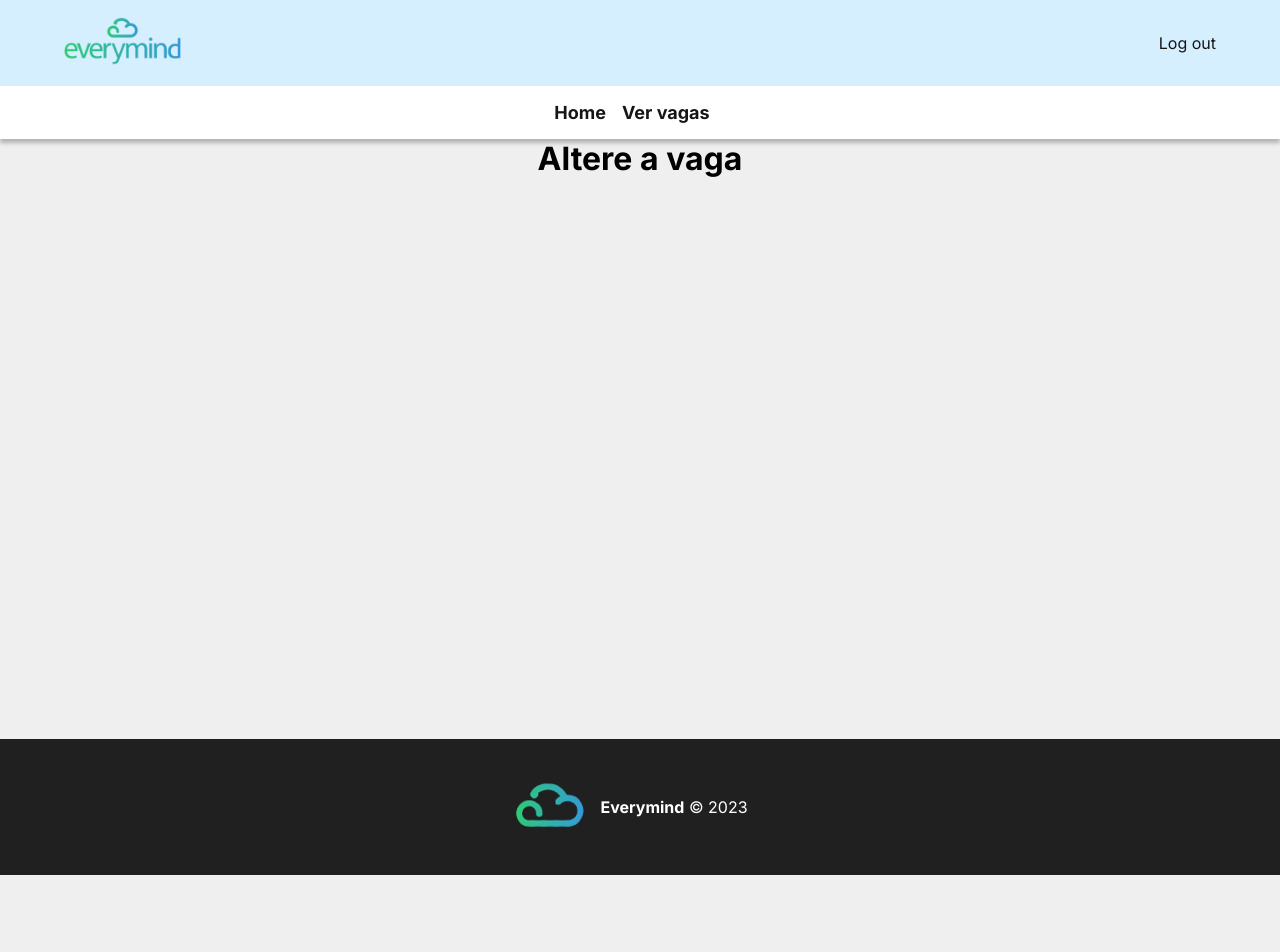
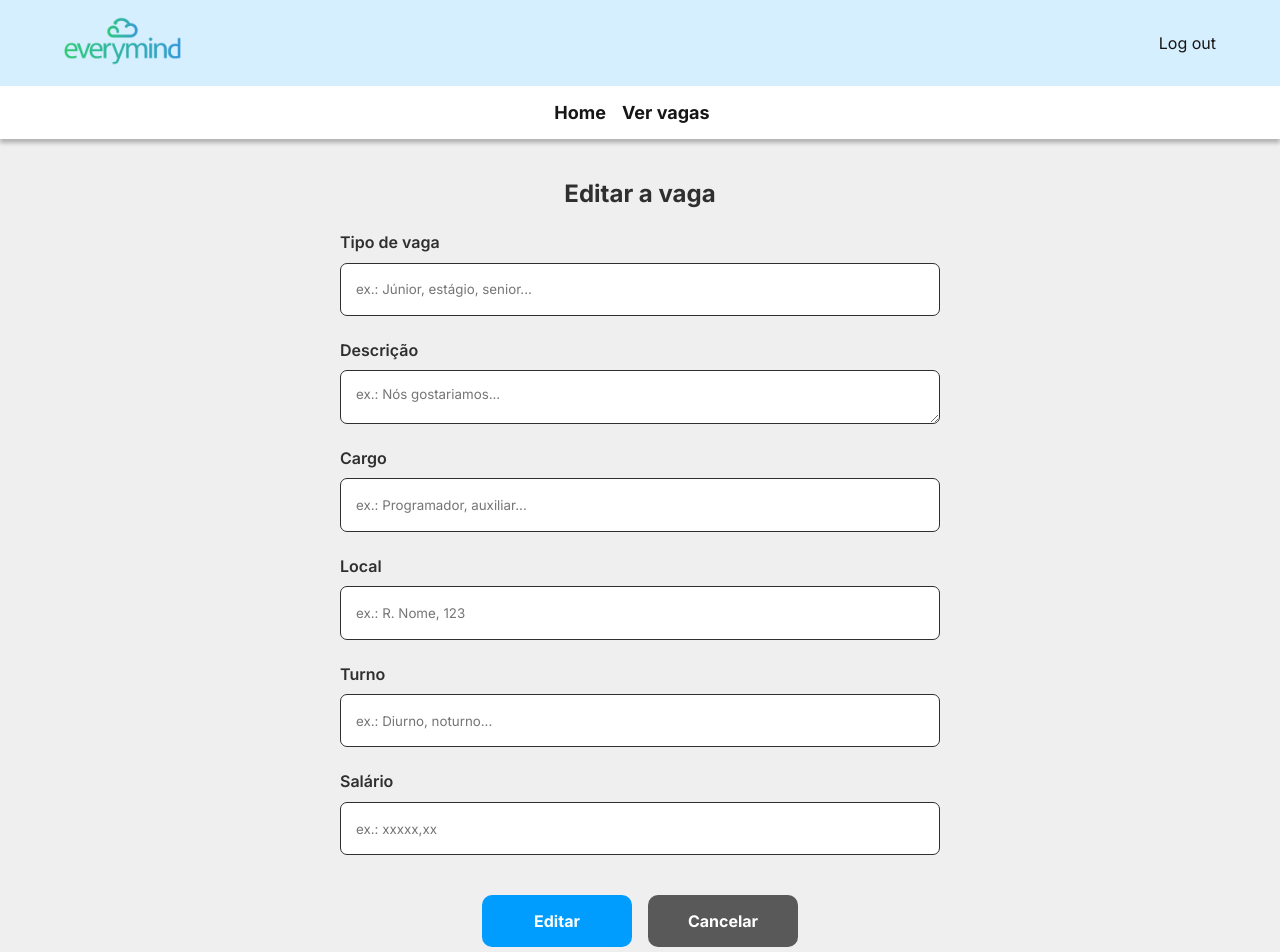
Before and after one commit to guiwoliveira/Site-Cadastro-Vagas, a React (Create React App) app: page /alteracao in a window 1280 px wide. Shown: the top 952 px of the page. Before the commit the page ends 875 px from the top, so only its background shows below. Built offline with nearby package versions, Linux system fonts and the light colour scheme.

Commit message:
arter: editar vagas

```diff
--- a/src/components/layout/LinkButton.module.css
+++ b/src/components/layout/LinkButton.module.css
@@ -3,6 +3,7 @@
     background-color: #009DFF;
     color: #fff;
     padding: 1em;
+    margin: 0 1em;
     text-decoration: none;
     display: flex;
     justify-content: center;
--- a/src/components/pages/Alteracao.js
+++ b/src/components/pages/Alteracao.js
@@ -1,6 +1,46 @@
+import { Link } from 'react-router-dom'
+import LinkButton from '../layout/LinkButton'
+
+import styles from './Alteracao.module.css'
+
 function Alteracao() {
     return(
-        <h1>Altere a vaga</h1>
+        <container>
+            <section className={styles.alteracao_container}>
+                <h1>Editar a vaga</h1>
+
+                <form className={styles.form}>
+                    <div className={styles.div_form}>
+                        <label>Tipo de vaga</label>
+                        <input type='text' name='tipo' placeholder='ex.: Júnior, estágio, senior...' />
+                    </div>
+                    <div className={styles.div_form}>
+                        <label>Descrição</label>
+                        <textarea type='text' name='descricao' placeholder='ex.: Nós gostariamos...' />
+                    </div>
+                    <div className={styles.div_form}>
+                        <label>Cargo</label>
+                        <input type='text' name='cargo' placeholder='ex.: Programador, auxiliar...' />
+                    </div>
+                    <div className={styles.div_form}>
+                        <label>Local</label>
+                        <input type='text' name='local' placeholder='ex.: R. Nome, 123' />
+                    </div>
+                    <div className={styles.div_form}>
+                        <label>Turno</label>
+                        <input type='text' name='turno' placeholder='ex.: Diurno, noturno...' />
+                    </div>
+                    <div className={styles.div_form}>
+                        <label>Salário</label>
+                        <input type='number' name='salario' placeholder='ex.: xxxxx,xx' />
+                    </div>
+                </form>
+            </section>
+            <section className={styles.form_button}>
+                <Link className={styles.btn_editar} to="/vagas" text="Editar" >Editar</Link>
+                <Link className={styles.btn_cancelar} to="/vagas" text="Editar" >Cancelar</Link>
+            </section>
+        </container>
     )
 }
 
--- /dev/null
+++ b/src/components/pages/Alteracao.module.css
@@ -0,0 +1,107 @@
+/** Geral -------------------------------------------------------*/
+.alteracao_container {
+    width: 100%;
+    display: flex;
+    flex-direction: column;
+    align-items: center;
+    justify-content: center;
+    padding: 1em 0;
+}
+
+.alteracao_container h1 {
+    color: #2f2f2f;
+    padding: 1em;
+}
+
+/** Formulario -------------------------------------------------------*/
+.form {
+    width: 600px;
+}
+
+.div_form{
+    display: flex;
+    flex-direction: column;
+    padding-bottom: 1.5em;
+}
+
+.form label {
+    color: #2f2f2f;
+    font-weight: 600;
+    padding-bottom: 1ch;
+}
+
+.form input, textarea {
+    height: 4em;
+    padding: 15px;
+    border-radius: 7px;
+    border: 1px #2f2f2f solid;
+}
+
+.form input:focus, textarea:focus{
+    outline: 2px solid #009DFF;
+}
+
+.form textarea {
+    width: 100%;
+    padding: 15px;
+    box-sizing: border-box;
+    resize: vertical;
+    max-height: 200px;
+    min-height: 4em;
+}
+
+/** Botão -------------------------------------------------------*/
+.form_button {
+    width: 100%;
+    padding-bottom: 3em;
+    display: flex;
+    justify-content: center;
+}
+
+.btn_editar {
+    width: 150px;
+    background-color: #009DFF;
+    color: #fff;
+    padding: 1em;
+    margin: 0 0.5em;
+    text-decoration: none;
+    display: flex;
+    justify-content: center;
+    font-weight: bold;
+    transition: 0.5s;
+    border-radius: 10px;
+}
+
+.btn_cancelar {
+    width: 150px;
+    background-color: #595959;
+    color: #fff;
+    padding: 1em;
+    margin: 0 0.5em;
+    text-decoration: none;
+    display: flex;
+    justify-content: center;
+    font-weight: bold;
+    transition: 0.2s;
+    border-radius: 10px;
+}
+
+.btn_editar:hover {
+    background-color: #31F787;
+}
+
+.btn_cancelar:hover {
+    opacity: 70%;
+}
+
+@media (max-width: 600px) {
+    .form {
+        width: 450px;
+    }
+}
+
+@media (max-width: 500px) {
+    .form {
+        width: 350px;
+    }
+}
```
